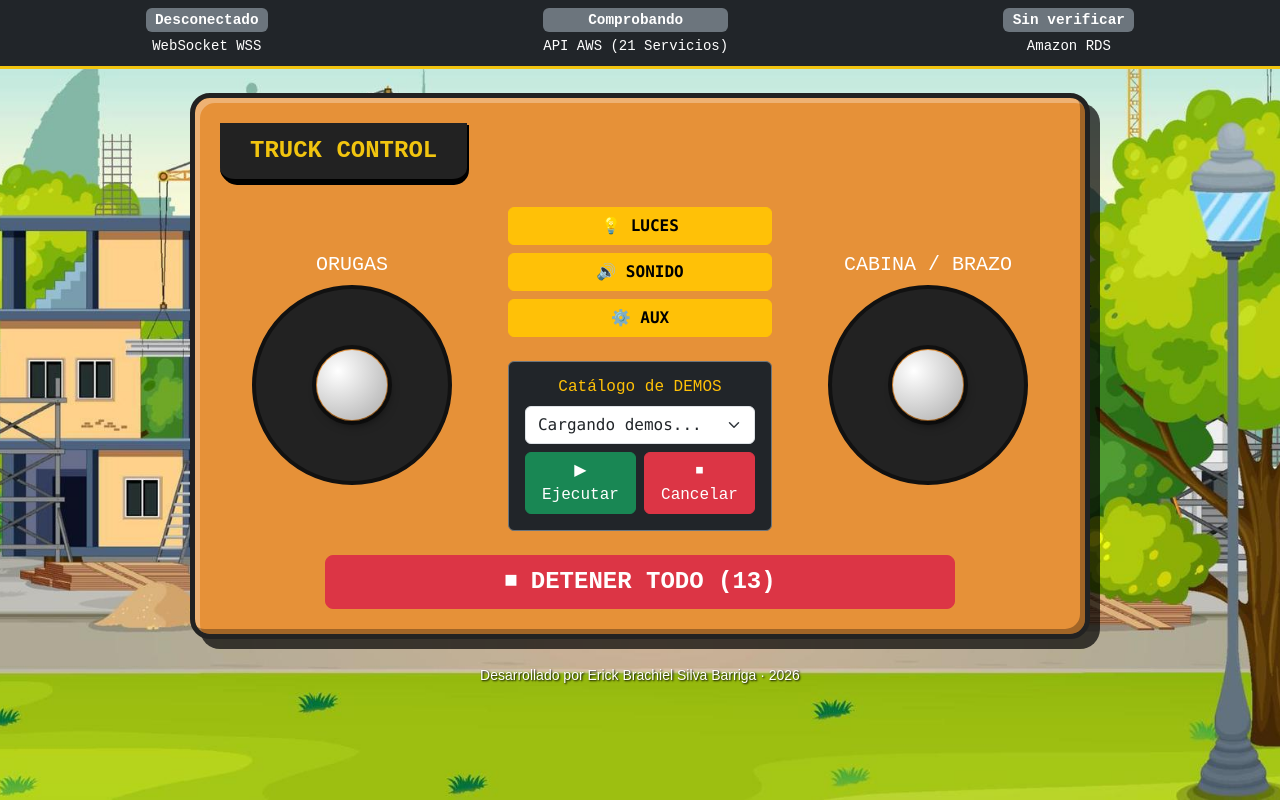
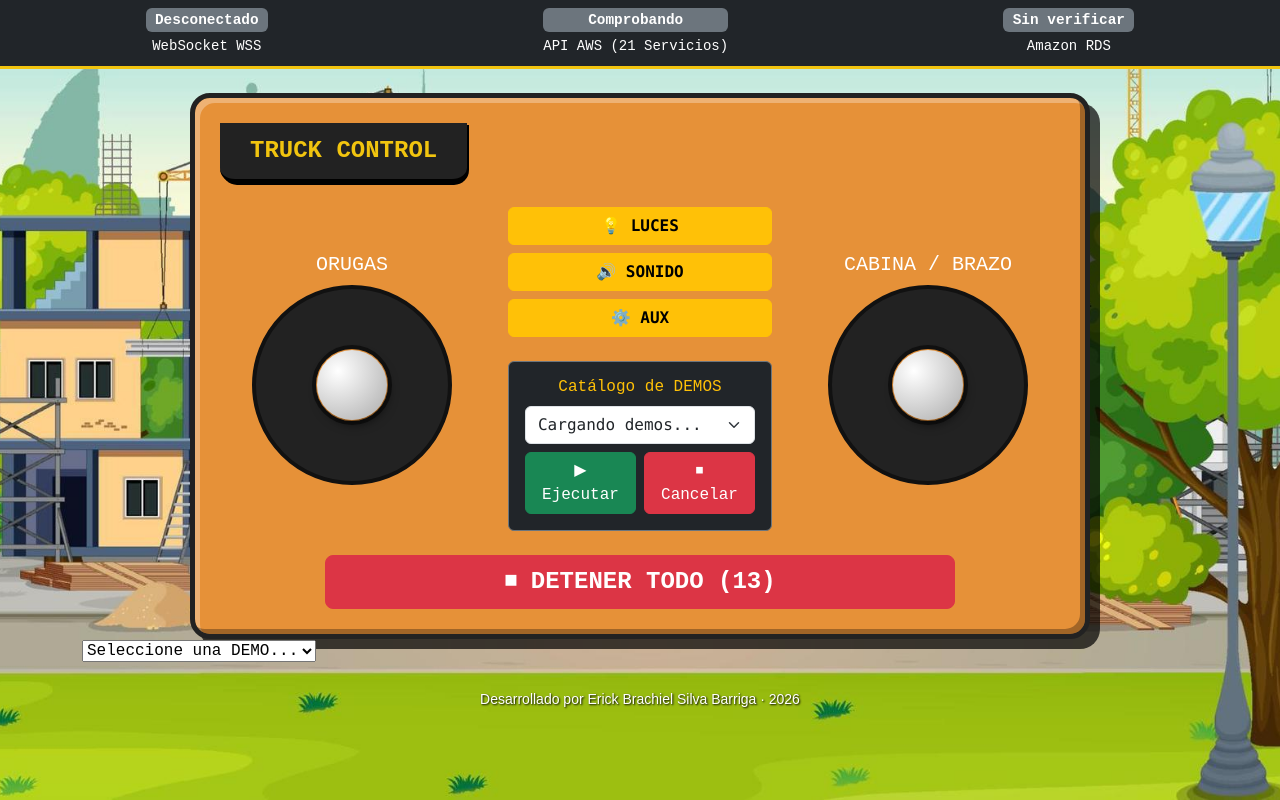
Before and after one commit to brachiel22200769/excavadora_aws, a plain HTML site: page index.html in a window 1280 px wide. Drawn offline with nearby package versions, Linux system fonts and the light colour scheme.

Commit message:
Selector de demos 2.0

```diff
--- a/index.html
+++ b/index.html
@@ -1,5 +1,6 @@
 <!DOCTYPE html>
 <html lang="es">
+
 <head>
     <meta charset="UTF-8">
     <meta name="viewport" content="width=device-width, initial-scale=1.0">
@@ -10,6 +11,7 @@
     <link href="https://cdn.jsdelivr.net/npm/bootstrap@5.3.0/dist/css/bootstrap.min.css" rel="stylesheet">
     <link rel="stylesheet" href="style.css">
 </head>
+
 <body>
     <!-- Panel de Indicadores de Estado -->
     <div class="status-bar d-flex justify-content-around flex-wrap p-2 text-white bg-dark">
@@ -74,6 +76,10 @@
                 <button id="btn-13" class="btn btn-danger btn-lg w-75 fw-bold fs-4">⏹ DETENER TODO (13)</button>
             </div>
         </div>
+
+        <select class="demo-select">
+            <option value="">Seleccione una DEMO...</option>
+        </select>
     </main>
 
     <footer class="text-center text-white pb-3 credits">
@@ -83,4 +89,5 @@
     <!-- Aquí importamos la lógica modular nativa de JS -->
     <script type="module" src="main.js"></script>
 </body>
+
 </html>
--- a/main.js
+++ b/main.js
@@ -1,4 +1,5 @@
 // Importamos funciones del módulo API
+import { CONFIG } from './config.js';
 import { enviarComando, obtenerDemos, checkApiHealth } from './api.js';
 
 const VEHICULO_ID = 1;
```
